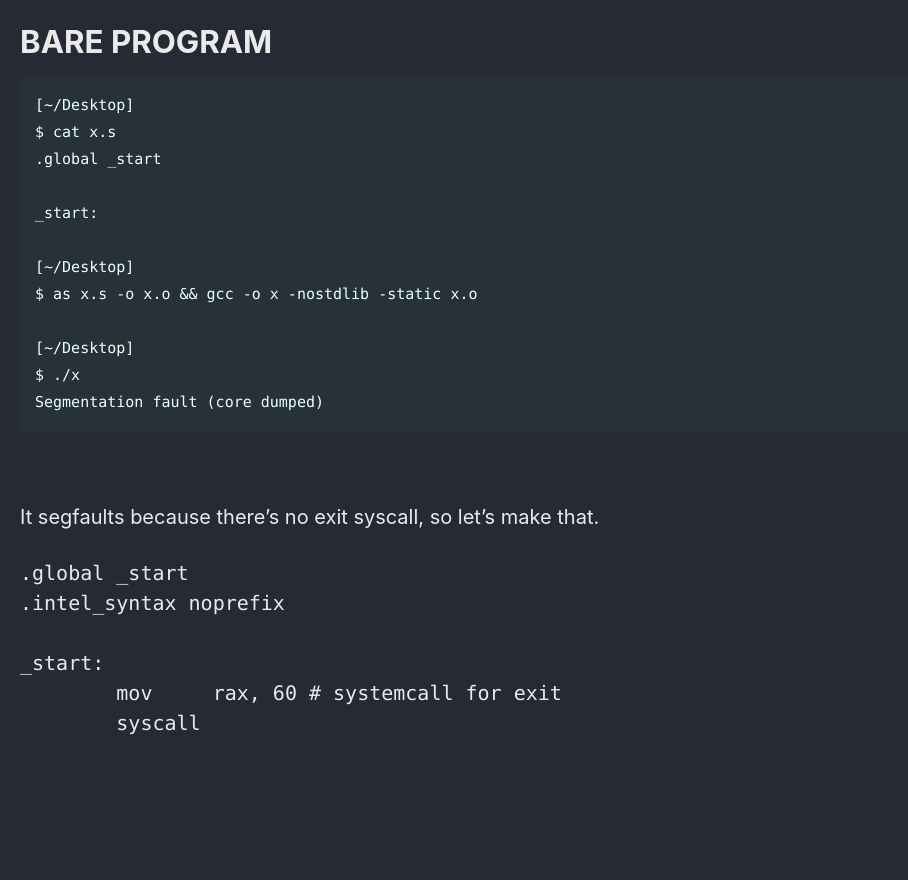
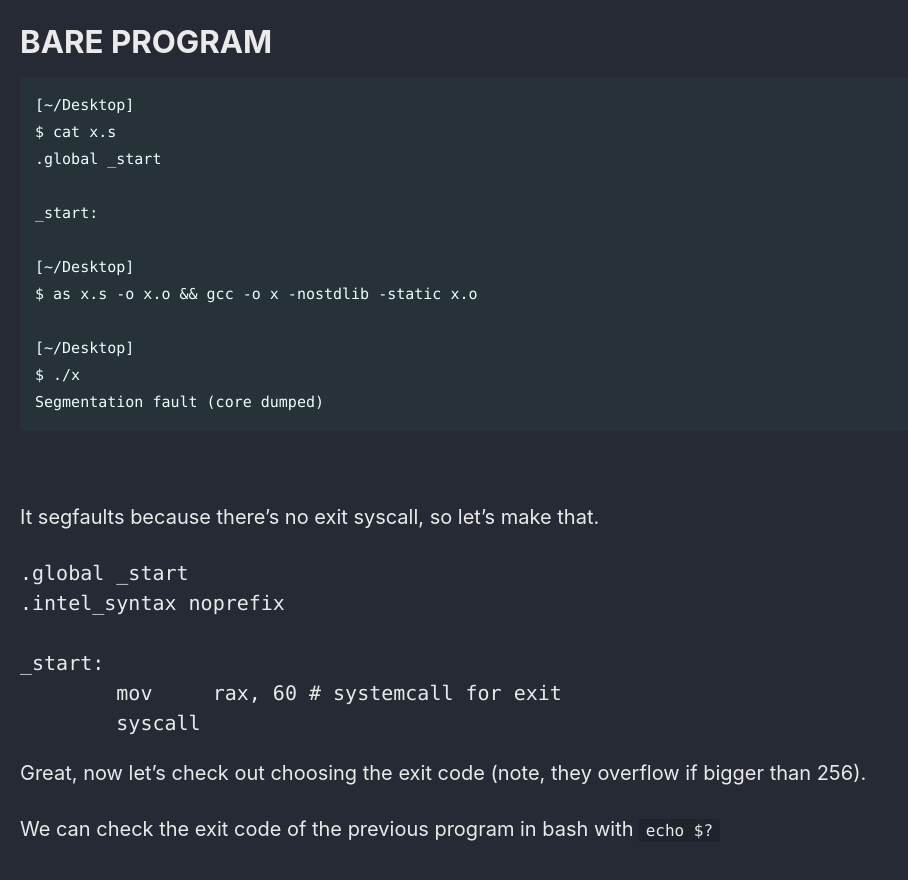
Before and after one commit to Connor-McCartney/Connor-McCartney.github.io, a Jekyll site: the page built from _pages/misc/assembly.md, in a window 1280 px wide and 900 px high, scrolled down 740 px. Shown: the top 880 px of the window, without its empty margins (0-908 px from the left). Built offline with Jekyll 4.4.1, drawn with Linux system fonts in a browser that asks for light colours; cached includes are drawn as plain includes; before the commit the page ends 1528 px from its top, so only the background shows below that.

Commit message:
Update assembly.md

````diff
--- a/_pages/misc/assembly.md
+++ b/_pages/misc/assembly.md
@@ -56,3 +56,7 @@ _start:
 	mov 	rax, 60 # systemcall for exit
 	syscall
 ```
+
+Great, now let's check out choosing the exit code (note, they overflow if bigger than 256).
+
+We can check the exit code of the previous program in bash with `echo $?`
````
